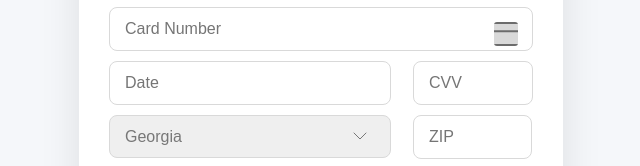
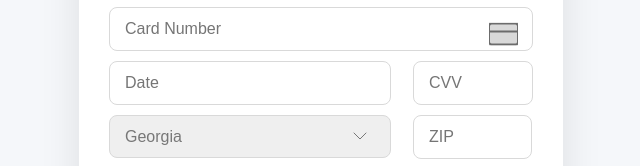
Before and after one commit to nikamumladze-cpu/lecture-8-homework, a plain HTML site: page index.html in a window 1280 px wide. Shown: the part 300-466 px from the top of the page, 319-959 px from the left. Drawn offline with Linux system fonts and the light colour scheme.

Commit message:
Update styles.css

```diff
--- a/css/styles.css
+++ b/css/styles.css
@@ -77,14 +77,14 @@ body {
   right: 15px;
   top: 50%;
   transform: translateY(-50%);
-  width: 24px;
-  height: 24px;
+  width: 29px;
+  height: 23px;
   background-color: #d9d9d9;
-  border-radius: 3px;
   background-image: url("../images/card.svg");
-background-position: center;
-background-repeat: no-repeat;
-background-size: cover;}
+  background-position: center;
+  background-repeat: no-repeat;
+  background-size: cover;
+}
 .card-number-wrapper {
   width: 424px;
   height: 54px;
```
